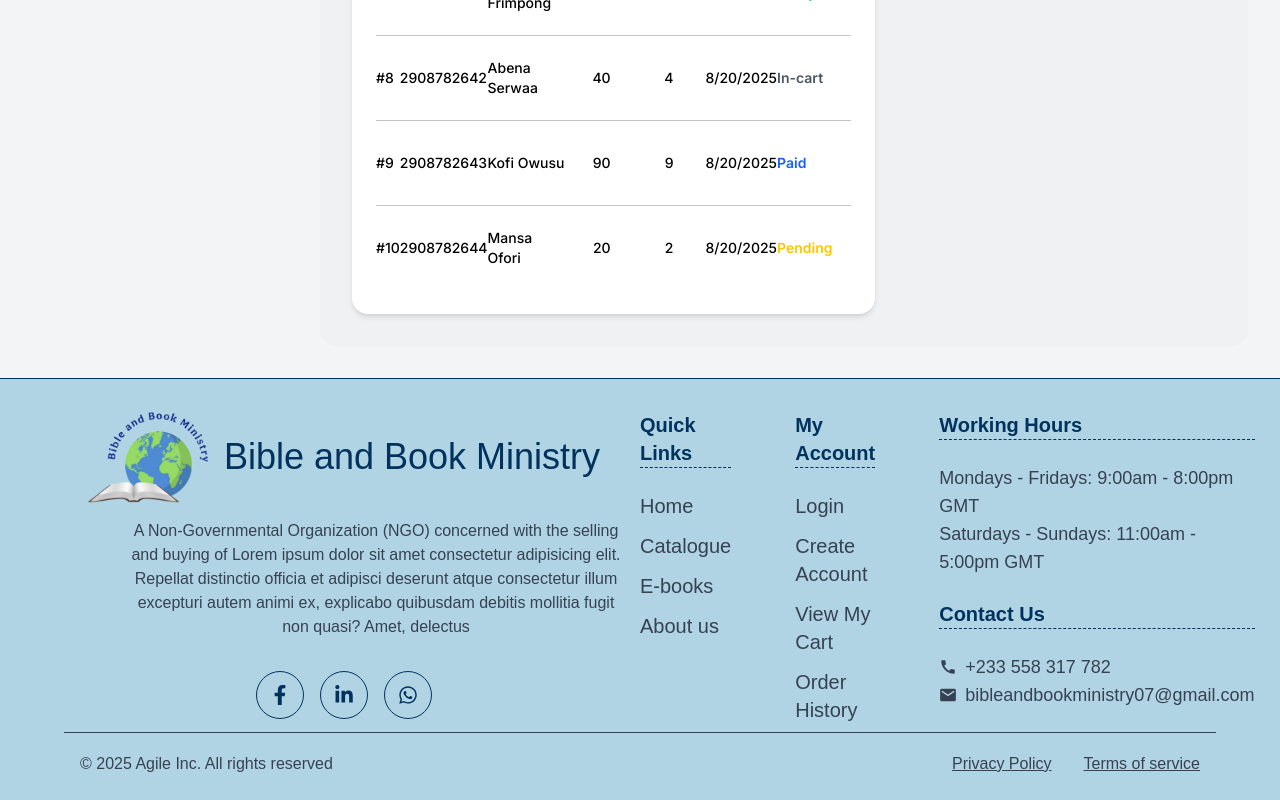
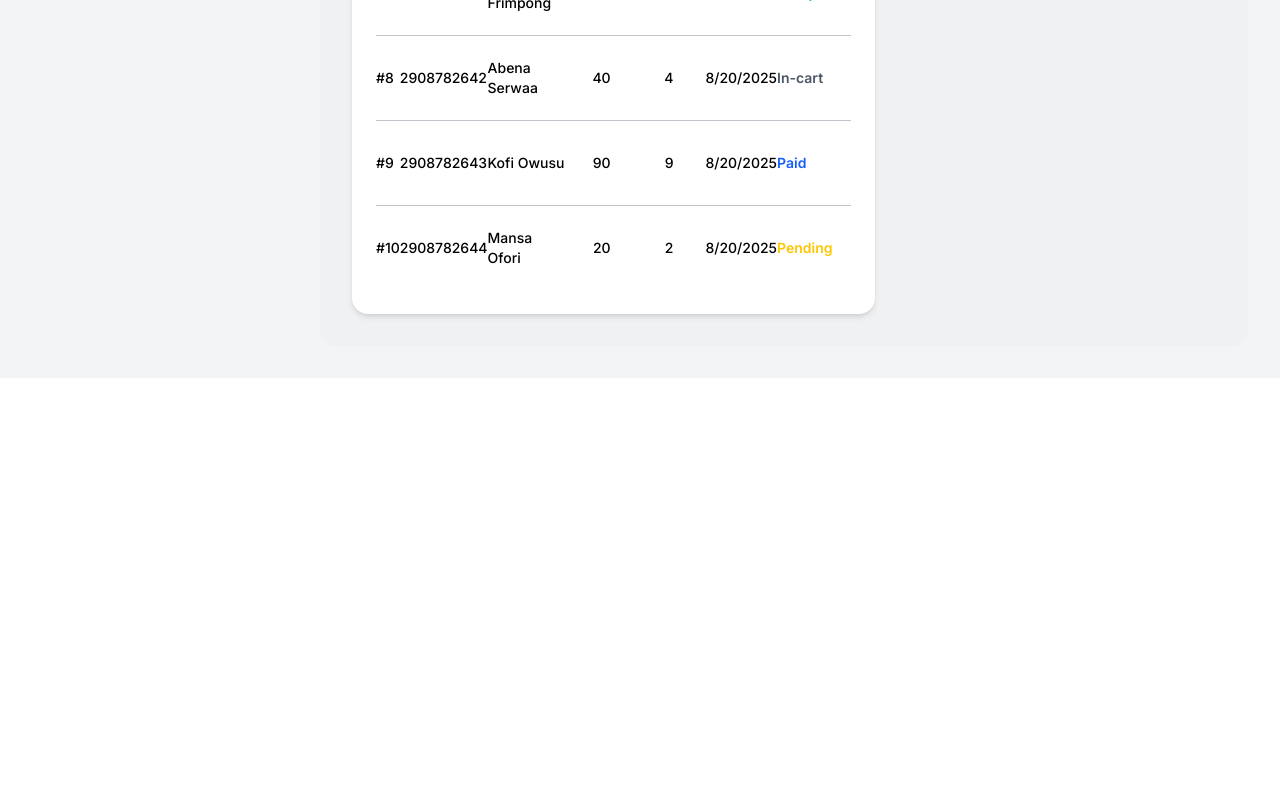
Before and after one commit to AgileMinds48/bible_bookministry-frontend, a Next.js app: page /admin/dashboard in a window 1280 px wide. Shown: the part 1457-2257 px from the top of the page. After the commit the page ends 1835 px from the top, so only its background shows below. Built offline with nearby package versions, Linux system fonts and the light colour scheme.

Commit message:
add footer wrapper

```diff
--- a/app/layout.tsx
+++ b/app/layout.tsx
@@ -1,10 +1,7 @@
 import type { Metadata } from "next";
 import "./globals.css";
-import Header from "@/components/Header"
 import Footer from "@/components/Footer";
-
-
-
+import FooterWrapper from "@/components/FooterWrapper";
 
 export const metadata: Metadata = {
   title: "Book and Bible Ministry",
@@ -14,11 +11,13 @@ export const metadata: Metadata = {
   }
 };
 
+
 export default function RootLayout({
   children,
 }: Readonly<{
   children: React.ReactNode;
 }>) {
+
 
   return (
     <html lang="en">
@@ -27,7 +26,7 @@ export default function RootLayout({
       >
 
         {children}
-        <Footer />
+        <FooterWrapper />
       </body>
 
     </html>
--- a/components/Dashboard/BookList.tsx
+++ b/components/Dashboard/BookList.tsx
@@ -5,6 +5,7 @@ interface BookList{
   title: string,
   author: string,
   price: number
+
 }
 
 const BookList = () => {
--- /dev/null
+++ b/components/FooterWrapper.tsx
@@ -0,0 +1,18 @@
+// components/FooterWrapper.tsx
+'use client';
+
+import { usePathname } from 'next/navigation';
+import Footer from './Footer';
+
+const FooterWrapper = () => {
+  const pathname = usePathname();
+  const hideFooterRoutes = ['/admin', '/dashboard'];
+
+  const shouldHideFooter = hideFooterRoutes.some((route) => pathname.startsWith(route));
+
+  if (shouldHideFooter) return null;
+
+  return <Footer />;
+};
+
+export default FooterWrapper;
```
